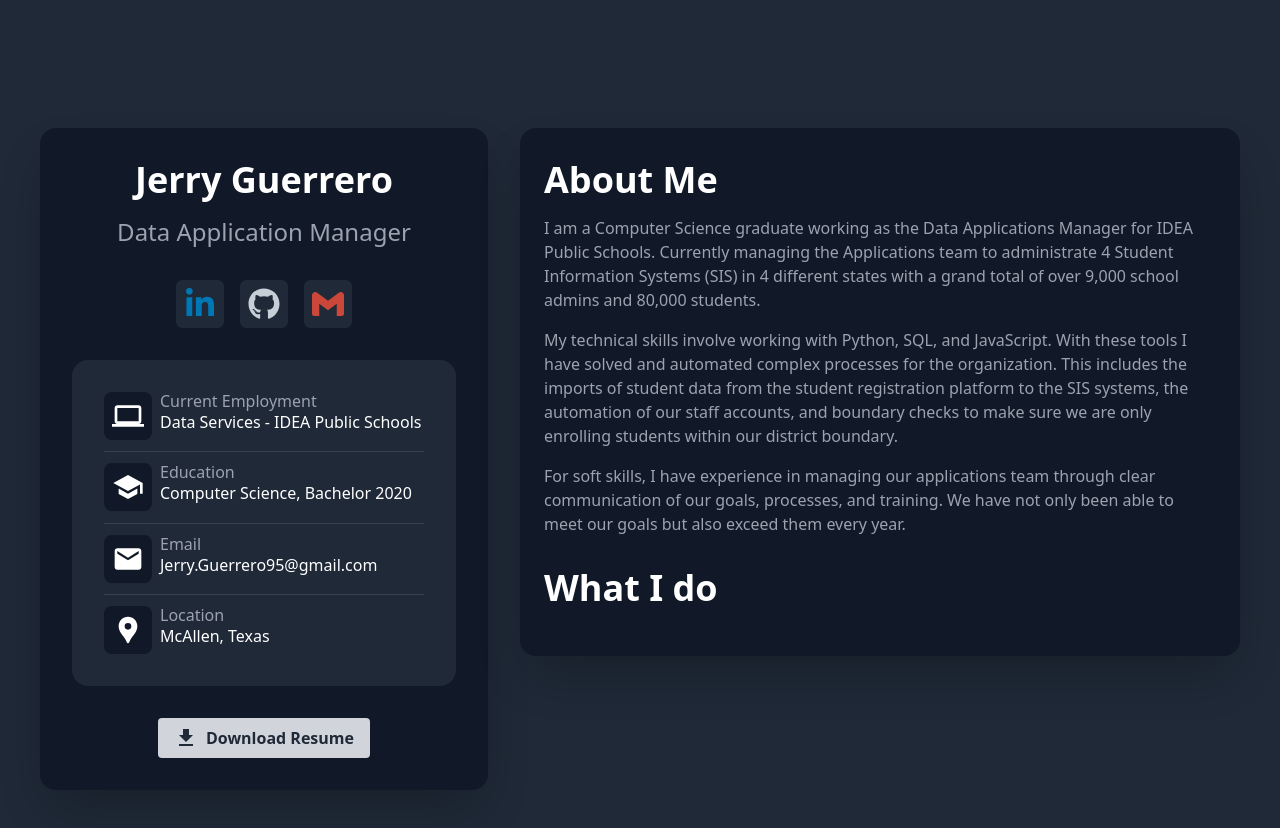
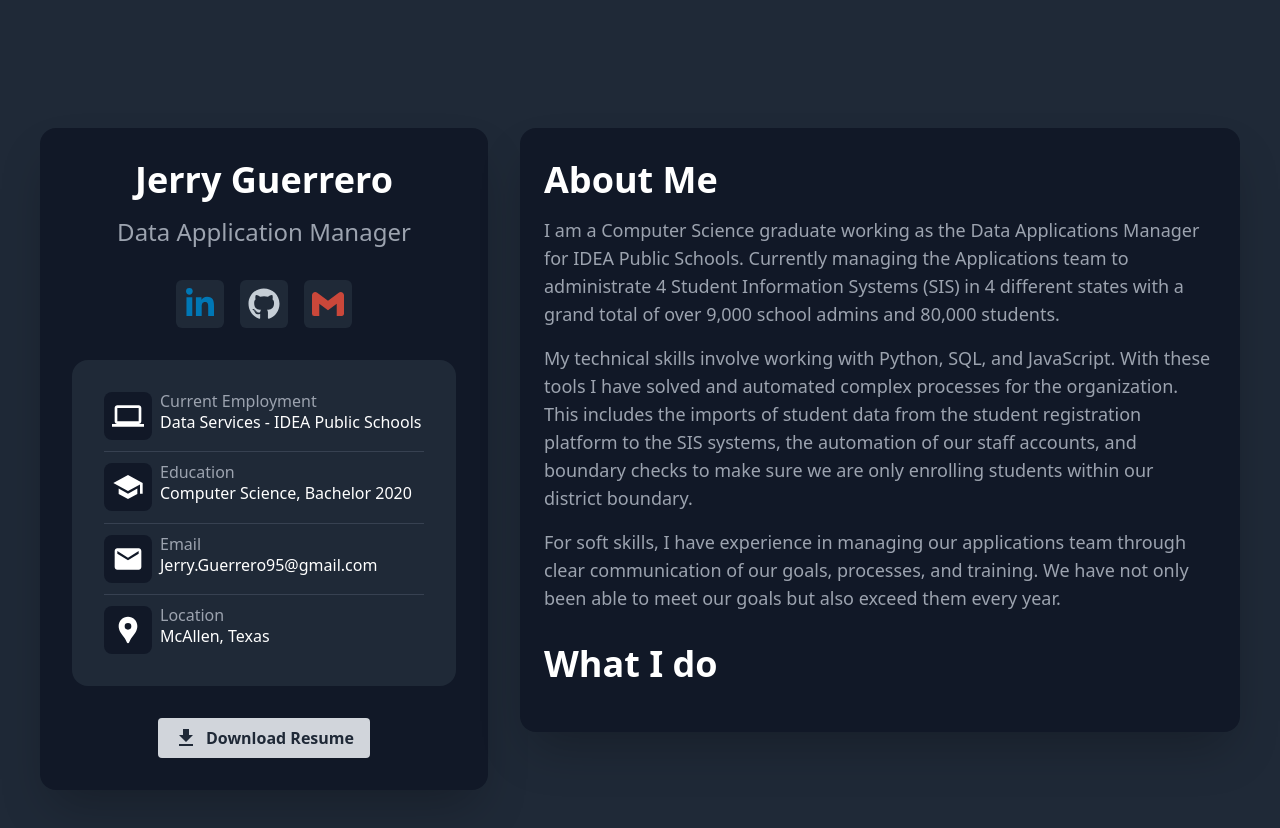
Before and after one commit to Durzo95/jerry-guerrero-portfolio, a Next.js app: page / in a window 1280 px wide. Shown: the top 828 px of the page. Built offline with nearby package versions, Linux system fonts and the light colour scheme.

Commit message:
Make body text bigger

```diff
--- a/components/MainBody.tsx
+++ b/components/MainBody.tsx
@@ -6,7 +6,7 @@ export default function MainBody() {
       <div className="h-max w-2/3 bg-gray-900 rounded-2xl shadow-2xl py-8 px-6">
         {/* About Me Title */}
         <MainBodyTitle title="About Me" />
-        <div className="text-gray-400 mb-8">
+        <div className="text-gray-400 mb-8 text-lg">
           I am a Computer Science graduate working as the Data Applications
           Manager for IDEA Public Schools. Currently managing the Applications
           team to administrate 4 Student Information Systems (SIS) in 4
```
